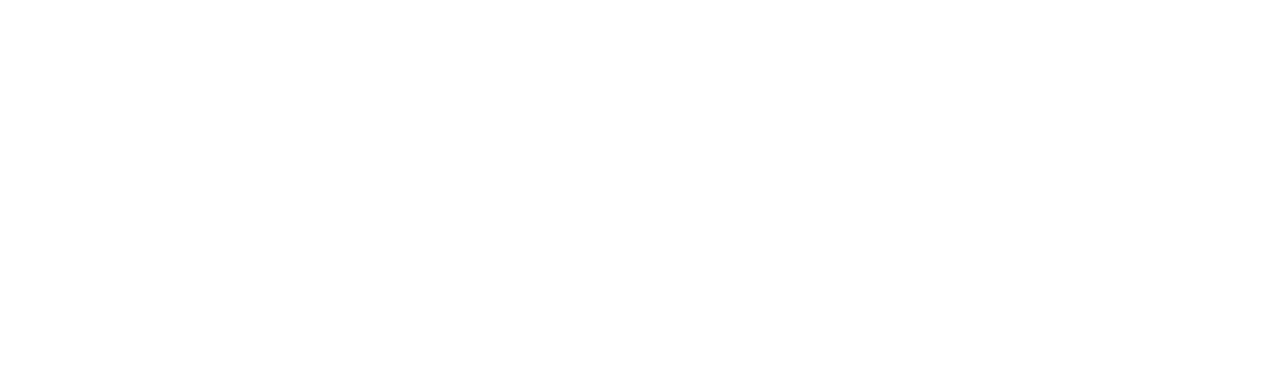
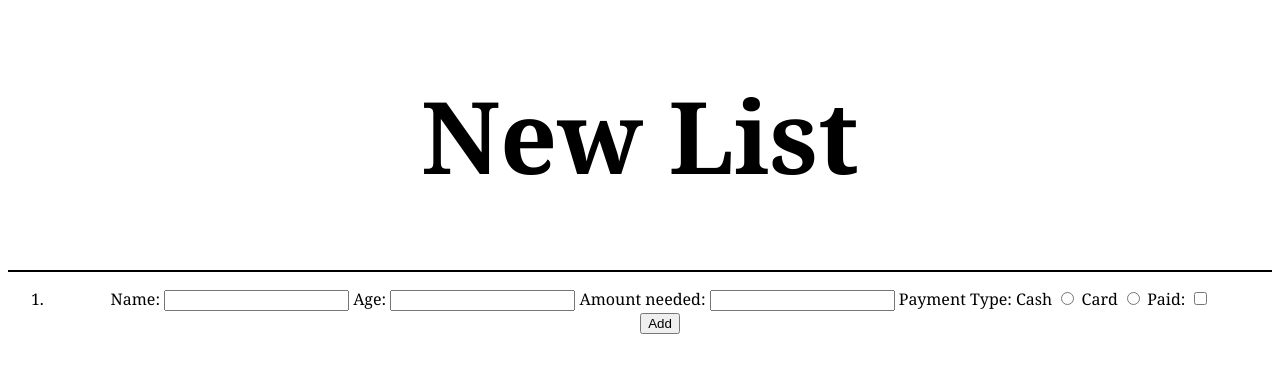
Before and after one commit to Dewelg/signup_form, a plain HTML site: page project/page2/new2.html in a window 1280 px wide. Drawn offline with Linux system fonts and the light colour scheme.

Commit message:
page 2 almost done

```diff
--- a/project/page2/new2.html
+++ b/project/page2/new2.html
@@ -8,6 +8,38 @@
     <link rel="stylesheet" href="style2.css"/>
 </head>
 <body>
+    <main>
+        <form>
+            <h1>New List</h1>
+            <hr></hr>
+            <ol type="1">
+                <li>
+                    <label for="name">Name:</label>
+                    <input type="text" id="name"/>
+
+
+                    <label for="age">Age:</label>
+                    <input type="text" id="age"/>
+
+
+                    <label for="amount">Amount needed:</label>
+                    <input type="text" id="amount"/>
+
+
+                    <label for="pay">Payment Type:</label>
+                    <label for="pay">Cash</label>
+                    <input type="radio" id="pay"> </input>
+                    <label for="payC">Card</label>
+                    <input type="radio" id="payC"/>
+
+
+                    <label for="paid">Paid:</label>
+                    <input type="checkbox" id="paid"/>
+                </li>
+                <button type="submit">Add</button>
+            </ol>
+        </form>
+    </main>
     <script src="./app2.js"></script>
 </body>
 </html>
--- a/project/page2/style2.css
+++ b/project/page2/style2.css
@@ -0,0 +1,14 @@
+form{
+    text-align: center;
+    margin-top: 50px;
+    font-family: Cambria, Cochin, Georgia, Times, 'Times New Roman', serif;
+
+}
+
+form h1{
+    font-size: 100px;
+}
+
+hr{
+    border: 1px solid;
+}
```
